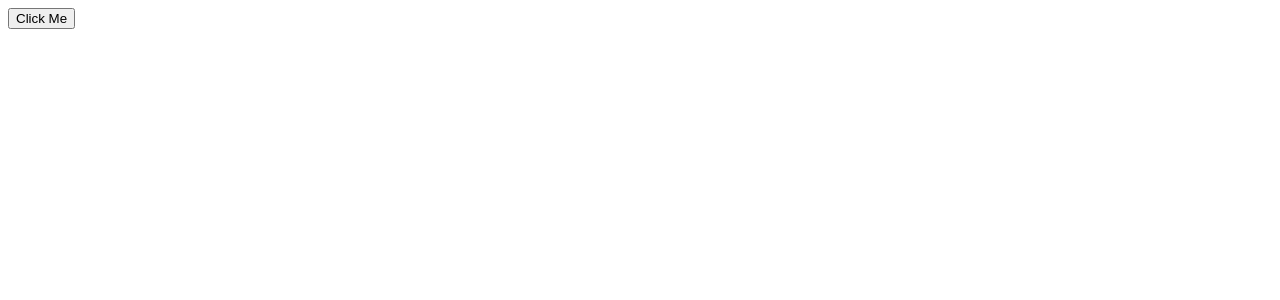
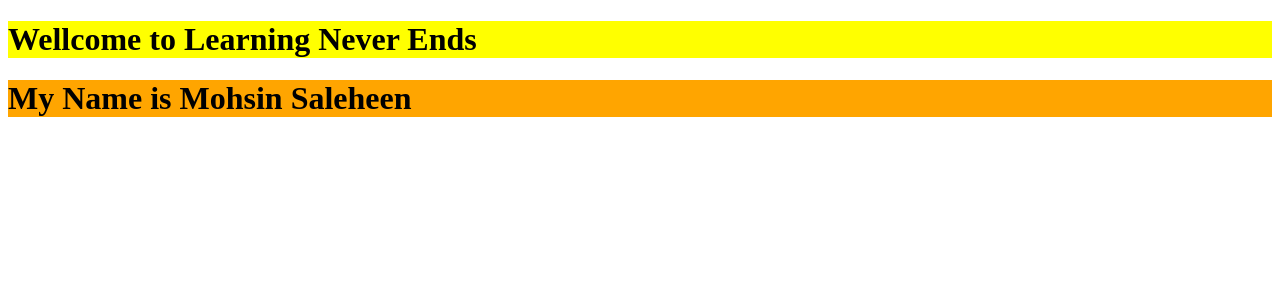
Before and after one commit to mohsinsaleheen1/React-Practice-Basic-to-Advance-, a React (Vite) app in the folder ClassComponent/: page / in a window 1280 px wide. Shown: the top 300 px of the page. Built offline with nearby package versions, Linux system fonts and the light colour scheme.

Commit message:
Practice CSS module

```diff
--- a/ClassComponent/src/App.jsx
+++ b/ClassComponent/src/App.jsx
@@ -9,6 +9,8 @@ import MoutingCom from "./components/MoutingCom";
 import Updating1 from "./components/Updating1";
 import Person from "./components/Person";
 import ParentClass from "./components/ParentClass";
+import Stylesheet1 from "./components/Stylesheet1";
+import Stylesheet2 from "./components/Stylesheet2";
 class App extends Component {
   render() {
     return (
@@ -25,7 +27,9 @@ class App extends Component {
         {/* <MoutingCom city="Karachi" /> */}
         {/* <Updating1 /> */}
         {/* <Person city="Karachi" /> */}
-        <ParentClass />
+        {/* <ParentClass /> */}
+        <Stylesheet1 />
+        <Stylesheet2 />
       </>
     );
   }
--- /dev/null
+++ b/ClassComponent/src/components/Stylesheet1.jsx
@@ -0,0 +1,12 @@
+import React, { Component } from "react";
+// import "../stylesheet1.css";
+import style from "../stylesheet1.module.css";
+export default class Stylesheet1 extends Component {
+  render() {
+    return (
+      <div>
+        <h1 className={style.heading1}>Wellcome to Learning Never Ends</h1>
+      </div>
+    );
+  }
+}
--- /dev/null
+++ b/ClassComponent/src/components/Stylesheet2.jsx
@@ -0,0 +1,12 @@
+import React, { Component } from "react";
+// import "../styleshet2.css";
+import style from '../styleshet2.module.css';
+export default class Stylesheet2 extends Component {
+  render() {
+    return (
+      <div>
+        <h1 className={style.heading1}>My Name is Mohsin Saleheen</h1>
+      </div>
+    );
+  }
+}
--- /dev/null
+++ b/ClassComponent/src/stylesheet1.module.css
@@ -0,0 +1,3 @@
+.heading1 {
+  background-color: yellow;
+}
--- /dev/null
+++ b/ClassComponent/src/styleshet2.module.css
@@ -0,0 +1,3 @@
+.heading1 {
+  background-color: orange;
+}
```
